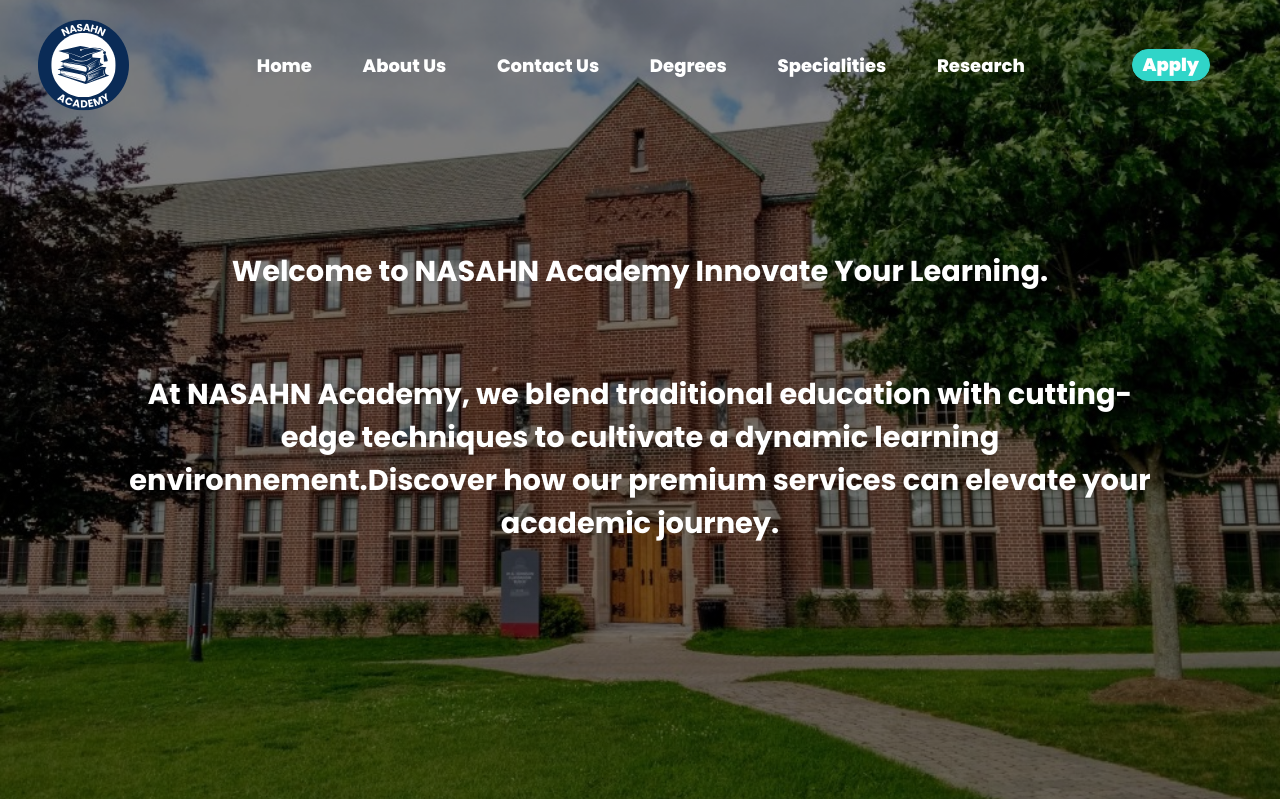
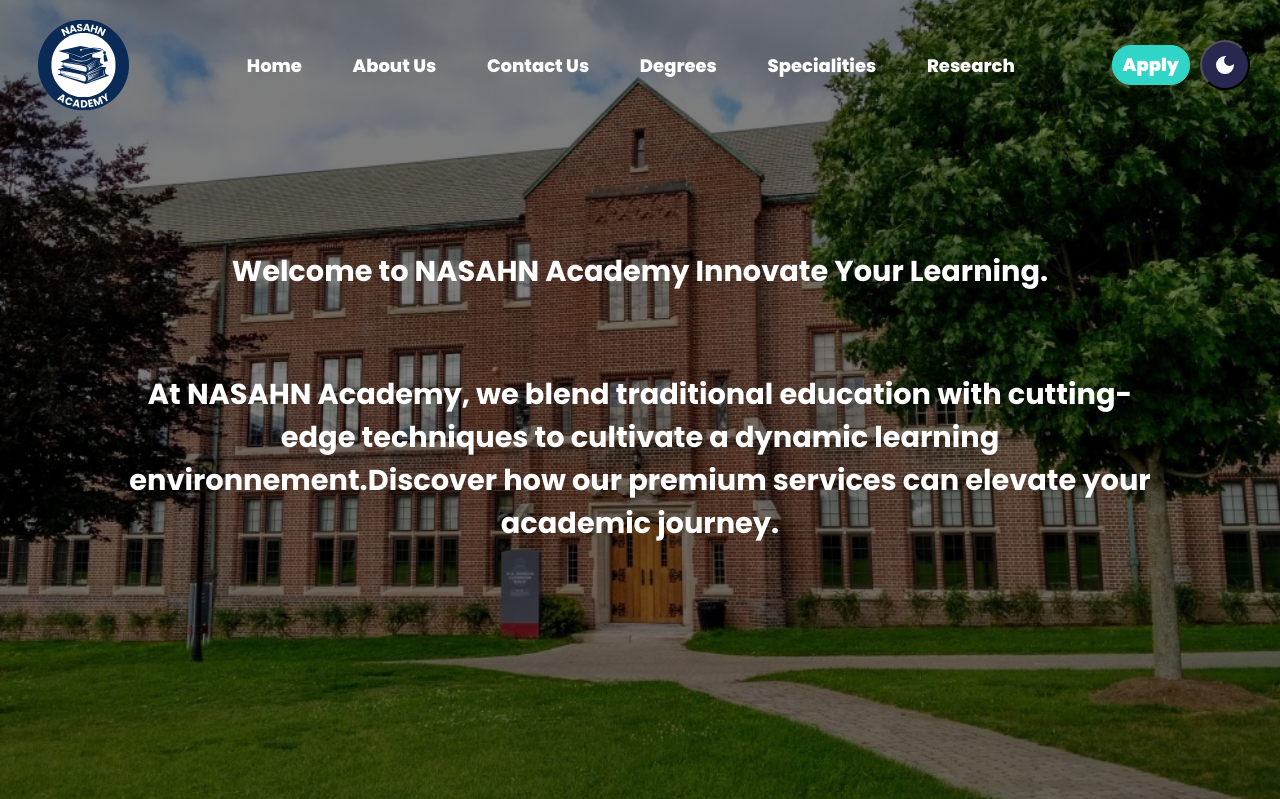
Before and after one commit to iamAbdo/TecWeb, a PHP site: page / in a window 1280 px wide. Shown: the top 799 px of the page. Run offline with PHP 8.4, Linux system fonts and the light colour scheme.

Commit message:
button no js

```diff
--- a/index.html
+++ b/index.html
@@ -23,8 +23,12 @@
                     <span>Specialities</span>
                     <ul class="specialities">
                         <li id="HE">Hardware Engineering</li>
-                        <a href="software-engeneering.html"><li id="SE">Software Engineering</li></a>
-                        <a href="cryptographie-cyber-securite.html"><li id="CCS">Cryptographie and Cyber Security</li></a>
+                        <a href="software-engeneering.html">
+                            <li id="SE">Software Engineering</li>
+                        </a>
+                        <a href="cryptographie-cyber-securite.html">
+                            <li id="CCS">Cryptographie and Cyber Security</li>
+                        </a>
                         <li id="CS">Computer Science</li>
                         <li id="NE">Network Engineering</li>
                         <li id="DE">Database Engineering</li>
@@ -34,7 +38,18 @@
             </ul>
             <div class="buttons">
                 <button class="apply">Apply</button>
+                <button id="theme-switch">
+                    <svg xmlns="http://www.w3.org/2000/svg" height="24px" viewBox="0 -960 960 960" width="24px">
+                        <path
+                            d="M480-120q-150 0-255-105T120-480q0-150 105-255t255-105q14 0 27.5 1t26.5 3q-41 29-65.5 75.5T444-660q0 90 63 153t153 63q55 0 101-24.5t75-65.5q2 13 3 26.5t1 27.5q0 150-105 255T480-120Z" />
+                    </svg>
+                    <svg xmlns="http://www.w3.org/2000/svg" height="24px" viewBox="0 -960 960 960" width="24px">
+                        <path
+                            d="M480-280q-83 0-141.5-58.5T280-480q0-83 58.5-141.5T480-680q83 0 141.5 58.5T680-480q0 83-58.5 141.5T480-280ZM200-440H40v-80h160v80Zm720 0H760v-80h160v80ZM440-760v-160h80v160h-80Zm0 720v-160h80v160h-80ZM256-650l-101-97 57-59 96 100-52 56Zm492 496-97-101 53-55 101 97-57 59Zm-98-550 97-101 59 57-100 96-56-52ZM154-212l101-97 55 53-97 101-59-57Z" />
+                    </svg>
+                </button>
             </div>
+
         </div>
         <div class="ecriture">
             <h1 class="h1_of_ecriture">
--- a/style.css
+++ b/style.css
@@ -28,7 +28,7 @@ body {
   background-color: var(--body-color);
 }
 
-a{
+a {
   color: var(--text-color);
   text-decoration: none;
 }
@@ -78,7 +78,7 @@ a{
   border: 1px solid #30d5c8;
   cursor: pointer;
   line-height: 20px;
-  margin-right: 70px;
+  height: 40px;
   padding: 5px 10px;
   font-weight: 1000;
   font-size: large;
@@ -421,6 +421,7 @@ a.big-link {
 #NE {
   margin-left: 60px;
 }
+
 #DE {
   margin-left: 54px;
 }
@@ -432,3 +433,38 @@ a.big-link {
 .specialities:not(.specialities li) {
   opacity: 1.5;
 }
+
+.buttons {
+  display: flex;
+  gap: 10px;
+  margin-right: 30px;
+  align-items: center;
+}
+
+/* dark mode */
+#theme-switch {
+  height: 50px;
+  width: 50px;
+  padding: 0;
+  border-radius: 50%;
+  background-color: var(--body-color);
+  display: flex;
+  justify-content: center;
+  align-items: center;
+}
+
+#theme-switch svg {
+  fill: var(--text-color);
+}
+
+#theme-switch svg:last-child {
+  display: none;
+}
+
+body.bluemode #theme-switch svg:first-child {
+  display: none;
+}
+
+body.bluemode #theme-switch svg:last-child {
+  display: block;
+}
```
Also changed, not shown: src/img/bluemode.svg (added), src/img/lightmode.svg (added).
